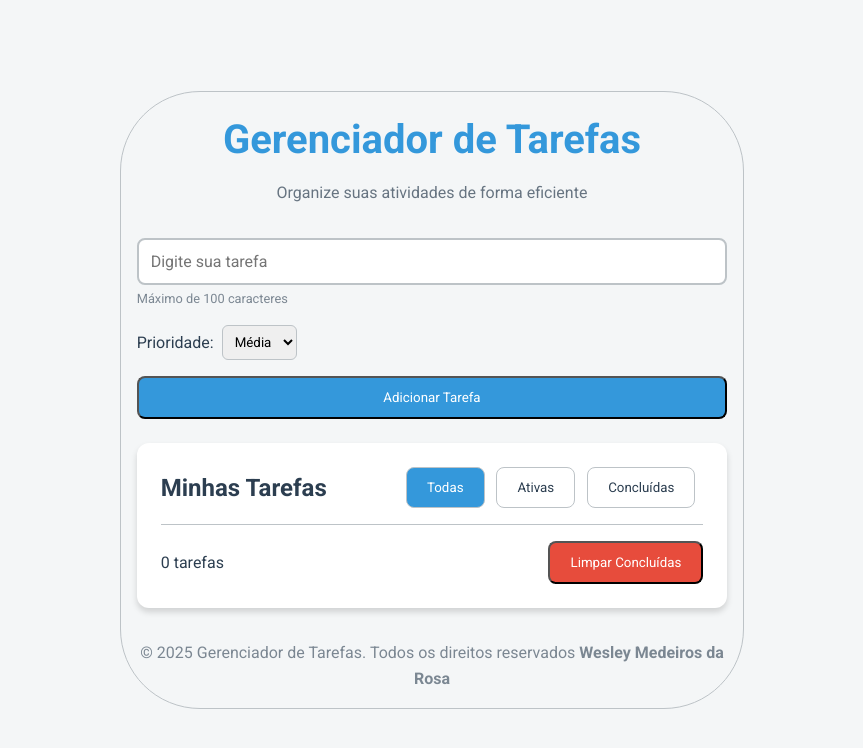
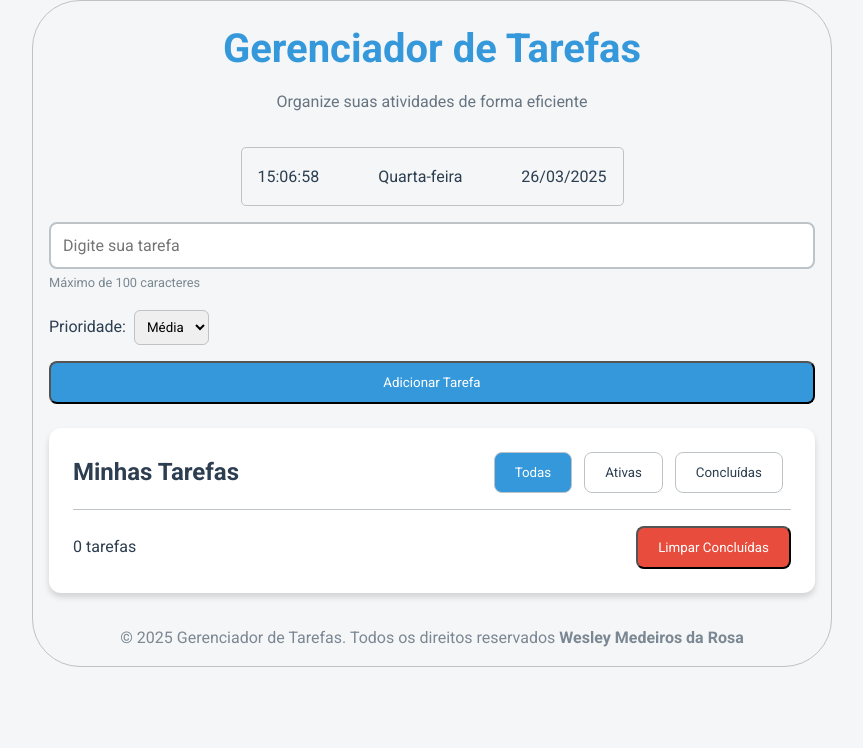
Before and after one commit to DevWesleyMedeiros/Task_manager-ElectronJS, a website: page src/index.html in a window 1280 px wide. Shown: the whole page, without its empty margins (208-1071 px from the left). Drawn offline with Linux system fonts and the light colour scheme.

Commit message:
Data e hora atual inserido

```diff
--- a/issues.txt
+++ b/issues.txt
@@ -2,3 +2,4 @@ Coisas para fazer no projeto:
 1 - Cores para prioridades das tarefas (prioridade baixa, média e alta)
 2 - Usar o arrastar e soltar para mover as tarefas
 3 - Lógica para editar tarefas
+4 - Colocar um relógio e calendário em cada tarefas
--- /dev/null
+++ b/src/Scripts/date.js
@@ -0,0 +1,58 @@
+var CurrentDate = /** @class */ (function () {
+    function CurrentDate() {
+        this.initializeClockElements();
+        this.startClock();
+    }
+    CurrentDate.prototype.initializeClockElements = function () {
+        // Pega os elementos do HTML
+        this.currentTime = document.getElementById("clockCurrentTime");
+        this.currentDay = document.getElementById("clockCurrentDay");
+        this.currentDate = document.getElementById("clockCurrentDate");
+        // Atualiza os elementos inicialmente
+        this.updateClock();
+    };
+    // Função que formata hora atual
+    CurrentDate.prototype.formatTime = function (date) {
+        var hours = date.getHours().toString().padStart(2, '0');
+        var minutes = date.getMinutes().toString().padStart(2, '0');
+        var seconds = date.getSeconds().toString().padStart(2, '0');
+        return "".concat(hours, ":").concat(minutes, ":").concat(seconds);
+    };
+    // Função que obtém o nome do dia da semana
+    CurrentDate.prototype.getCurrentDayOfWeek = function () {
+        var days = [
+            'Domingo',
+            'Segunda-feira',
+            'Terça-feira',
+            'Quarta-feira',
+            'Quinta-feira',
+            'Sexta-feira',
+            'Sábado'
+        ];
+        return days[new Date().getDay()];
+    };
+    // Função que cria data atual
+    CurrentDate.prototype.formatDate = function (date) {
+        var day = date.getDate().toString().padStart(2, '0');
+        var month = (date.getMonth() + 1).toString().padStart(2, '0');
+        var year = date.getFullYear().toString();
+        return "".concat(day, "/").concat(month, "/").concat(year);
+    };
+    // Função que atualiza o relógio
+    CurrentDate.prototype.updateClock = function () {
+        var now = new Date();
+        this.currentTime.textContent = this.formatTime(now);
+        this.currentDay.textContent = this.getCurrentDayOfWeek();
+        this.currentDate.textContent = this.formatDate(now);
+    };
+    // Função que inicia o relógio
+    CurrentDate.prototype.startClock = function () {
+        var _this = this;
+        // Atualiza a cada segundo
+        setInterval(function () { return _this.updateClock(); }, 1000);
+    };
+    return CurrentDate;
+}());
+document.addEventListener('DOMContentLoaded', function () {
+    new CurrentDate();
+});
--- a/src/Scripts/renderer.js
+++ b/src/Scripts/renderer.js
@@ -6,7 +6,7 @@ var TaskManager = /** @class */ (function () {
         this.bindEvents();
         this.loadTasks();
     }
-    // inicialização dos elementos html
+    // função que recupera os elementos do html DOM
     TaskManager.prototype.initializeElements = function () {
         this.taskInput = document.getElementById("taskInput");
         this.addTaskBtn = document.getElementById("addTask");
@@ -17,7 +17,7 @@ var TaskManager = /** @class */ (function () {
         this.filterButtons = document.querySelectorAll(".btn-filter");
         this.confirmDeleteDialog = document.getElementById("confirmDeleteDialog");
     };
-    // adiciona eventos aos elementos html
+    // adiciona eventos aos elementos
     TaskManager.prototype.bindEvents = function () {
         var _this = this;
         this.addTaskBtn.addEventListener("click", function () { return _this.addTask(); });
@@ -39,6 +39,7 @@ var TaskManager = /** @class */ (function () {
             return;
         var newTask = {
             id: this.generateUniqueId(),
+            class: null,
             text: taskText,
             priority: this.taskPrioritySelect.value,
             completed: false,
@@ -70,7 +71,9 @@ var TaskManager = /** @class */ (function () {
             });
             var actionContainer = document.createElement("div");
             actionContainer.classList.add("task-actions");
+            // botão de editar tarefa
             var editButton = _this.createButton("Editar", function () { return _this.editTask(task.id); }, "edit-btn");
+            // botão de deletar tarefa
             var deleteButton = _this.createButton("Deletar", function () { return _this.confirmDeleteTask(task.id); }, "delete-btn");
             actionContainer.append(editButton, deleteButton);
             li.append(taskTextSpan, actionContainer);
@@ -99,12 +102,13 @@ var TaskManager = /** @class */ (function () {
     TaskManager.prototype.editTask = function (taskId) {
         var task = this.tasks.find(function (t) { return t.id === taskId; });
         if (task) {
-            var newText = prompt("Editar tarefa:", task.text);
-            if (newText !== null && newText.trim() !== "") {
-                task.text = newText.trim();
-                this.renderTasks();
-                this.saveTasks();
-            }
+            this.taskInput.value = task.text.trim();
+            // const newText = prompt(`Editar tarefa: ${task.text}`);
+            // if (newText !== null && newText.trim() !== "") {
+            //   task.text = newText.trim();
+            //   // this.renderTasks();
+            //   // this.saveTasks();
+            // }
         }
     };
     TaskManager.prototype.confirmDeleteTask = function (taskId) {
--- a/src/Styles/style.css
+++ b/src/Styles/style.css
@@ -17,6 +17,7 @@
   --color-text-dark: #2c3e50;
   --color-text-light: #ffffff;
   --color-border: #bdc3c7;
+  -- default-border: 1px solid #ccc;
 
   /* Sombras */
   --shadow-subtle: 0 2px 4px rgba(0, 0, 0, 0.1);
@@ -70,7 +71,8 @@ li.priority-high{
 
 /* Estilo Base */
 html, body {
-  height: 100%;
+  width: 100svw;
+  height: auto;
   background-color: var(--color-background);
   color: var(--color-text-dark);
   line-height: 1.6;
@@ -83,7 +85,19 @@ html, body {
   max-width: 800px;
   width: 95%;
   padding: 1rem;
-  border-radius: 5rem;
+  border-radius: 3rem;
+  border: var(--default-border);
+}
+
+.container .container-clock {
+  width: 50%;
+  display: flex;
+  justify-content: space-between;
+  align-items: center;
+  margin: 1rem auto;
+  padding: 1rem;
+  border-radius: 5px;
+  textopacity: .5;
   border: var(--default-border);
 }
 
--- a/src/index.html
+++ b/src/index.html
@@ -26,6 +26,21 @@
         <h1>Gerenciador de Tarefas</h1>
         <p class="app-description">Organize suas atividades de forma eficiente</p>
       </header>
+
+      <div class="container-clock">
+        <div class="clock-current-time" id="clockCurrentTime">
+          <!-- Hora atual hora:minuto:segundo -->
+           <!-- 14:30:00 -->
+        </div>
+        <div class="clock-current-day" id="clockCurrentDay">
+          <!-- Dia atual -->
+           <!-- Quarta-feira -->
+        </div>
+        <div class="clock-current-date" id="clockCurrentDate">
+          <!-- data atual formatada dd/mm/yyyy  -->
+           <!-- 26/03/2025 -->
+        </div>
+      </div>
 
       <!-- Componente de Entrada de Tarefa -->
       <main class="task-manager">
@@ -111,5 +126,6 @@
     </dialog>
 
     <script src="Scripts/renderer.js" type="module"></script>
+    <script src="Scripts/date.js"></script>
   </body>
 </html>
```
Also changed, not shown: src/Scripts/date.ts (added, +67 -0 lines), src/Scripts/renderer.ts (line endings or trailing spaces).
